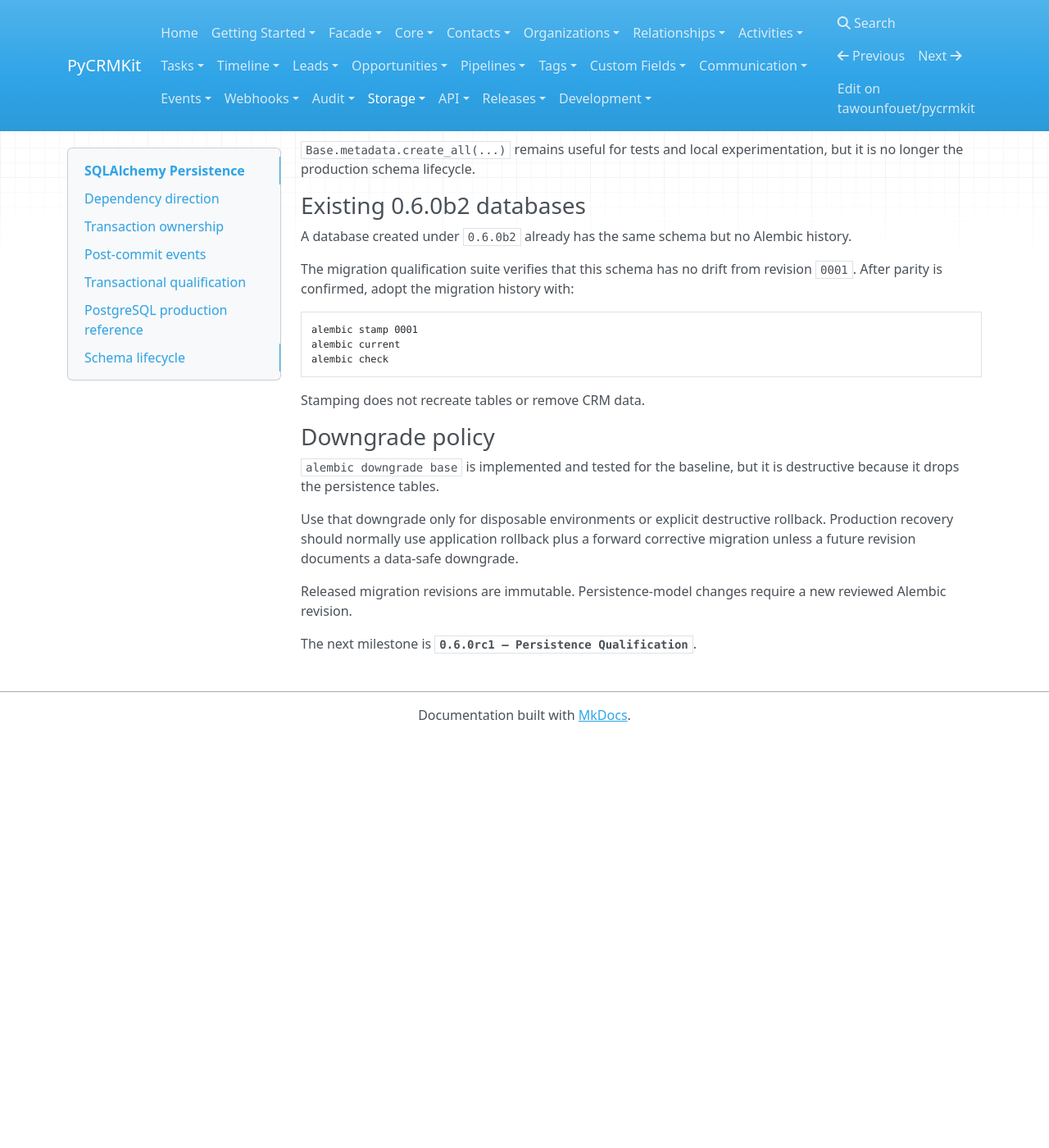
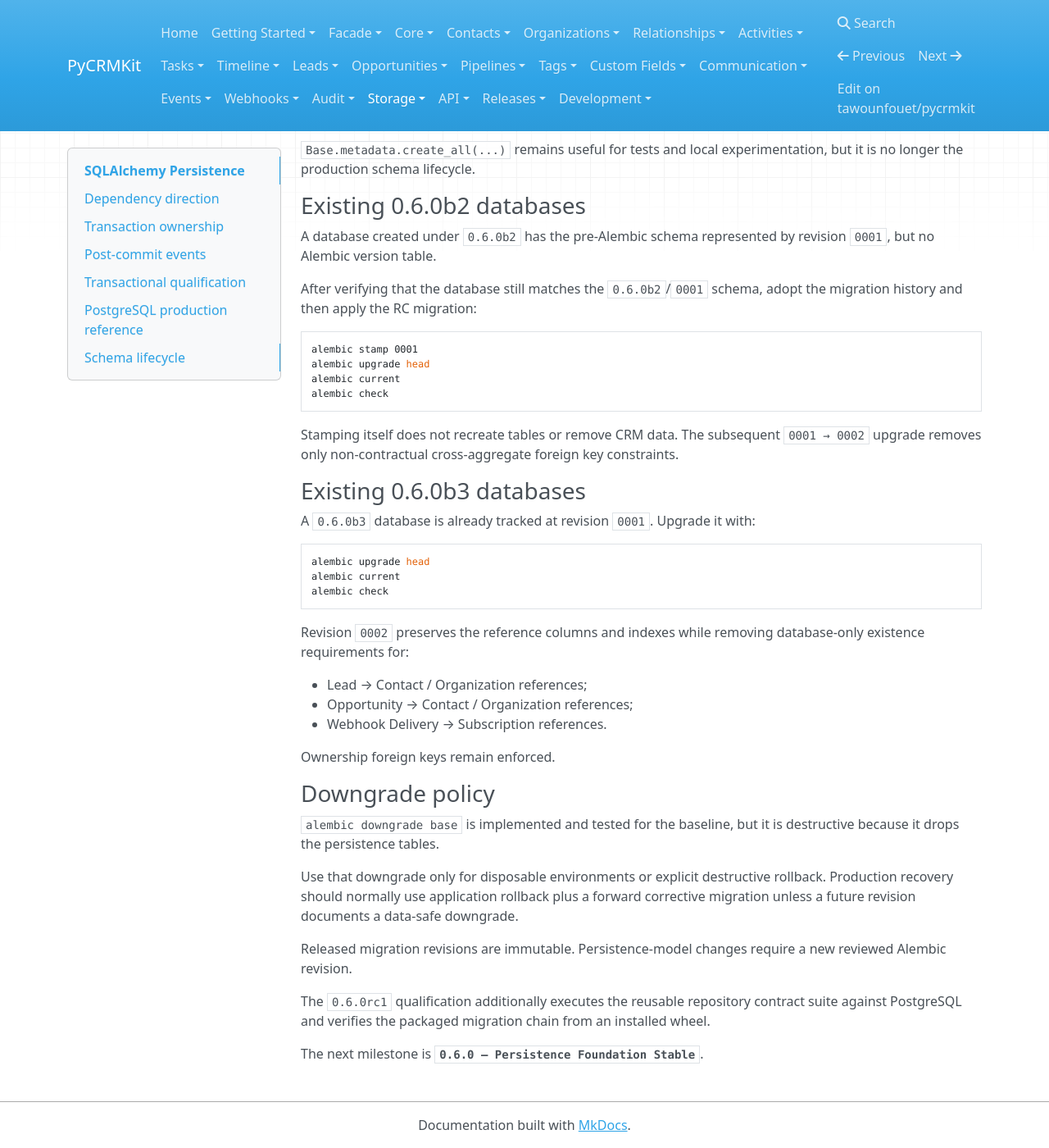
Before and after one commit to tawounfouet/pycrmkit, an MkDocs documentation site: the page built from docs/storage/sqlalchemy.md, in a window 1280 px wide and 1400 px high, scrolled down 3518 px. Shown: the whole window at 82% size. Built offline with MkDocs 1.6.1, drawn with Linux system fonts in a browser that asks for light colours; nearby versions of some CDN libraries; before the commit the page ends 4418 px from its top, so only the background shows below that.

Commit message:
docs(rc): document migration head 0002 and upgrade paths

````diff
--- a/docs/storage/sqlalchemy.md
+++ b/docs/storage/sqlalchemy.md
@@ -183,26 +183,48 @@ alembic current
 alembic check
 ```
 
-The current head is revision `0001 — persistence baseline`.
+The current head is revision `0002 — align repository reference semantics`.
 
 `Base.metadata.create_all(...)` remains useful for tests and local
 experimentation, but it is no longer the production schema lifecycle.
 
 ### Existing 0.6.0b2 databases
 
-A database created under `0.6.0b2` already has the same schema but no Alembic
-history.
+A database created under `0.6.0b2` has the pre-Alembic schema represented by
+revision `0001`, but no Alembic version table.
 
-The migration qualification suite verifies that this schema has no drift from
-revision `0001`. After parity is confirmed, adopt the migration history with:
+After verifying that the database still matches the `0.6.0b2`/`0001`
+schema, adopt the migration history and then apply the RC migration:
 
 ```bash
 alembic stamp 0001
+alembic upgrade head
 alembic current
 alembic check
 ```
 
-Stamping does not recreate tables or remove CRM data.
+Stamping itself does not recreate tables or remove CRM data. The subsequent
+`0001 → 0002` upgrade removes only non-contractual cross-aggregate foreign
+key constraints.
+
+### Existing 0.6.0b3 databases
+
+A `0.6.0b3` database is already tracked at revision `0001`. Upgrade it with:
+
+```bash
+alembic upgrade head
+alembic current
+alembic check
+```
+
+Revision `0002` preserves the reference columns and indexes while removing
+database-only existence requirements for:
+
+- Lead → Contact / Organization references;
+- Opportunity → Contact / Organization references;
+- Webhook Delivery → Subscription references.
+
+Ownership foreign keys remain enforced.
 
 ### Downgrade policy
 
@@ -217,4 +239,8 @@ downgrade.
 Released migration revisions are immutable. Persistence-model changes require a
 new reviewed Alembic revision.
 
-The next milestone is **`0.6.0rc1 — Persistence Qualification`**.
+The `0.6.0rc1` qualification additionally executes the reusable repository
+contract suite against PostgreSQL and verifies the packaged migration chain from
+an installed wheel.
+
+The next milestone is **`0.6.0 — Persistence Foundation Stable`**.
````
